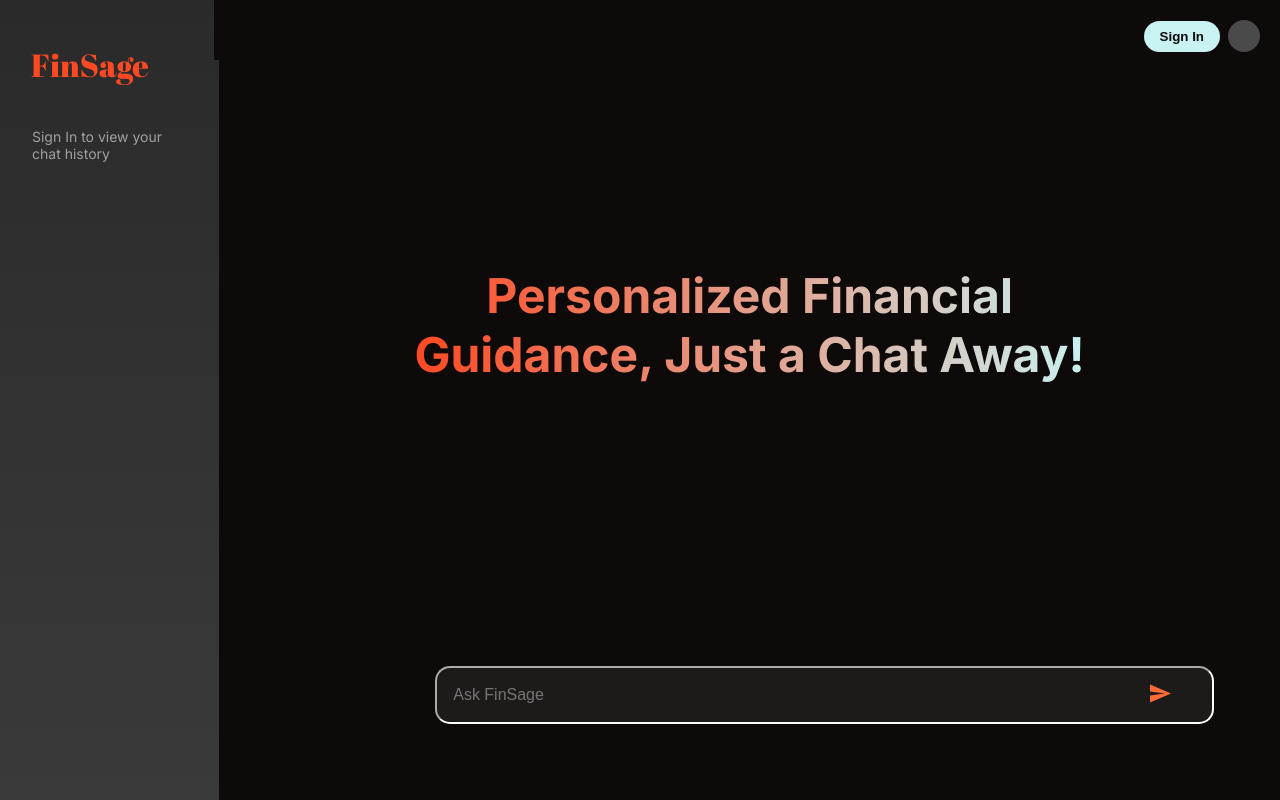
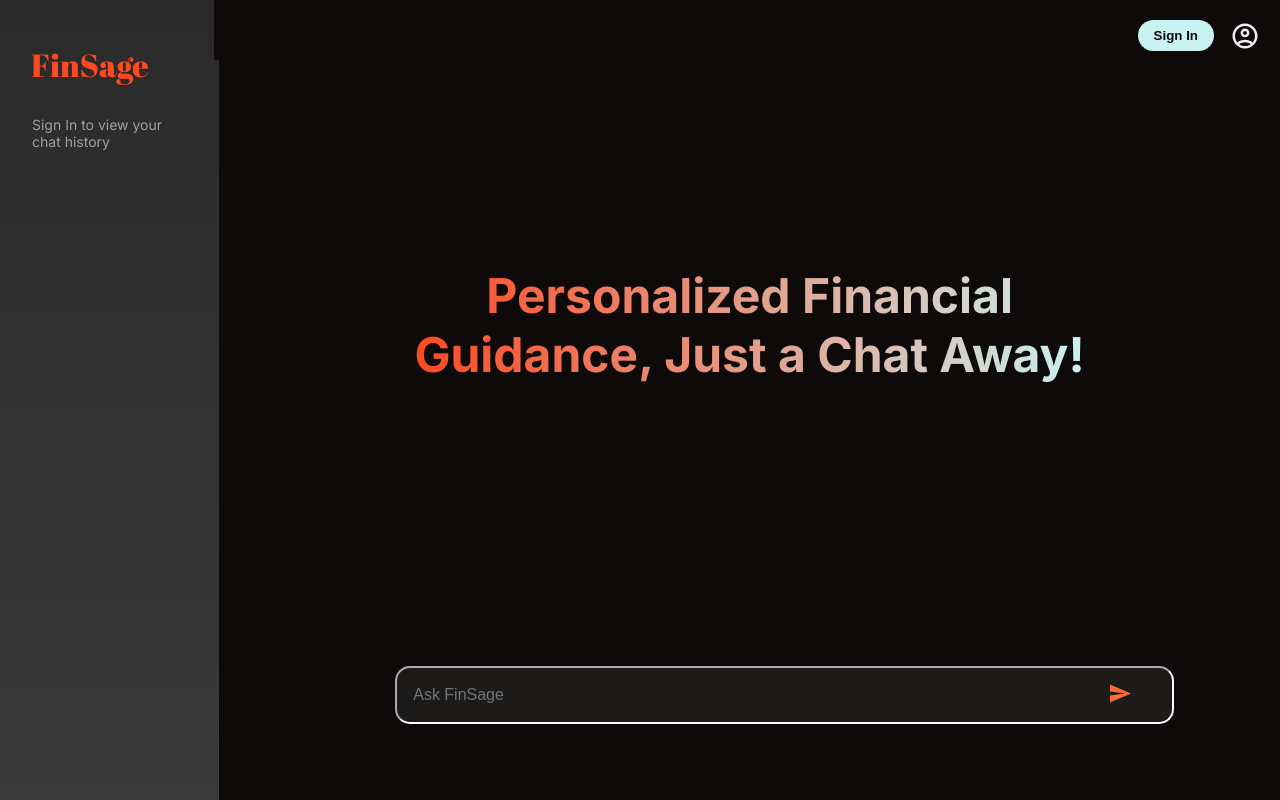
Before and after one commit to YajatKapur16/FinSage, a React (Create React App) app in the folder finsage/frontend/: page / in a window 1280 px wide. Built offline with nearby package versions, Linux system fonts and the light colour scheme.

Commit message:
Adding icons in chatbot

```diff
--- a/finsage/frontend/package.json
+++ b/finsage/frontend/package.json
@@ -3,6 +3,10 @@
   "version": "0.1.0",
   "private": true,
   "dependencies": {
+    "@emotion/react": "^11.13.3",
+    "@emotion/styled": "^11.13.0",
+    "@mui/icons-material": "^6.1.1",
+    "@mui/material": "^6.1.1",
     "@shadcn/ui": "^0.0.4",
     "@testing-library/jest-dom": "^5.17.0",
     "@testing-library/react": "^13.4.0",
--- a/finsage/frontend/public/index.html
+++ b/finsage/frontend/public/index.html
@@ -8,6 +8,7 @@
     <link rel="preconnect" href="https://fonts.googleapis.com">
     <link rel="preconnect" href="https://fonts.gstatic.com" crossorigin>
     <link href="https://fonts.googleapis.com/css2?family=Abril+Fatface&family=Inter:ital,opsz,wght@0,14..32,100..900;1,14..32,100..900&display=swap" rel="stylesheet">
+    <link rel="stylesheet" href="https://fonts.googleapis.com/css2?family=Material+Symbols+Outlined:opsz,wght,FILL,GRAD@20..48,100..700,0..1,-50..200" />
   </head>
   <body>
     <script src="./src/index.js" type="text/jsx" ></script>
--- a/finsage/frontend/src/Pages/ChatBot.js
+++ b/finsage/frontend/src/Pages/ChatBot.js
@@ -2,6 +2,7 @@ import React, { useState, useEffect, useRef } from 'react';
 import axios from 'axios';
 import ReactMarkdown from 'react-markdown';
 import '../Styles/ChatBot.css';
+import AccountCircleOutlinedIcon from '@mui/icons-material/AccountCircleOutlined';
 
 const FinSageChatbot = () => {
     const [messages, setMessages] = useState([]);
@@ -43,7 +44,7 @@ const FinSageChatbot = () => {
         <header className="finsage-header">
           <div className="finsage-auth">
             <button className="finsage-sign-in">Sign In</button>
-            <div className="finsage-user-icon"></div>
+            <AccountCircleOutlinedIcon style={{fontSize:"30px"}}></AccountCircleOutlinedIcon>
           </div>
         </header>
         <main className="finsage-main">
--- a/finsage/frontend/src/Styles/ChatBot.css
+++ b/finsage/frontend/src/Styles/ChatBot.css
@@ -38,6 +38,7 @@
     font-style: normal;
     color: #ff4922;
     margin-left: 15px;
+    margin-bottom: 0;
     padding: 0;
   }
 
@@ -48,7 +49,7 @@
     border-radius: 9999px;
     border: none;
     cursor: pointer;
-    margin-right: 0.5rem;
+    margin-right: 1rem;
     font-weight: bold;
   }
 
@@ -154,7 +155,7 @@
   .finsage-input-container {
     position: relative;
     width: 70%;
-    margin-left: 200px;
+    margin-left: 160px;
     margin-bottom: 60px;
   }
 
--- a/finsage/frontend/src/index.css
+++ b/finsage/frontend/src/index.css
@@ -1,13 +1,5 @@
 body {
   margin: 0;
-  font-family: -apple-system, BlinkMacSystemFont, 'Segoe UI', 'Roboto', 'Oxygen',
-    'Ubuntu', 'Cantarell', 'Fira Sans', 'Droid Sans', 'Helvetica Neue',
-    sans-serif;
   -webkit-font-smoothing: antialiased;
   -moz-osx-font-smoothing: grayscale;
 }
-
-code {
-  font-family: source-code-pro, Menlo, Monaco, Consolas, 'Courier New',
-    monospace;
-}
```
Also changed, not shown: 1 other file (tests, documents, lock files or other folders).
